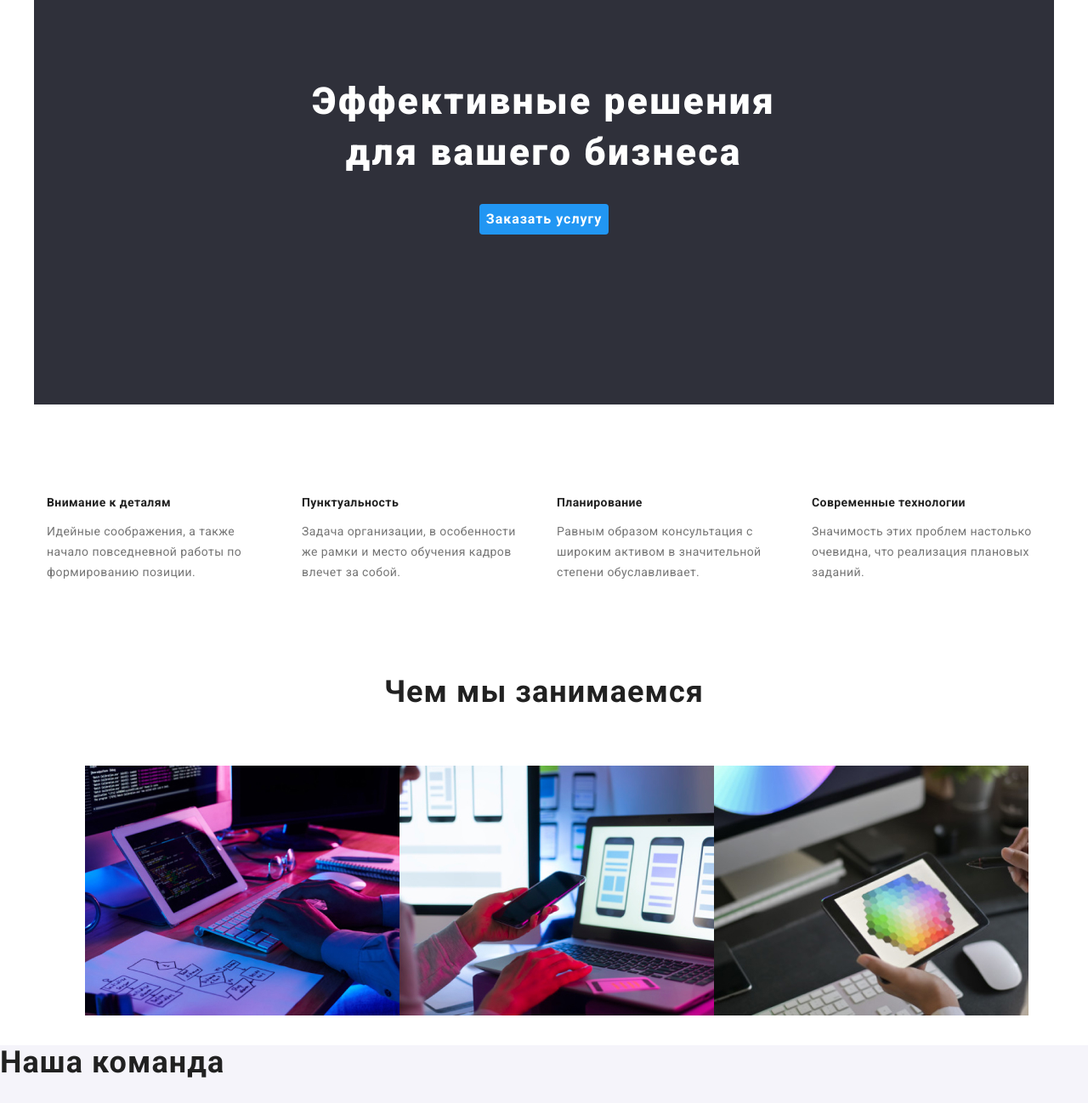
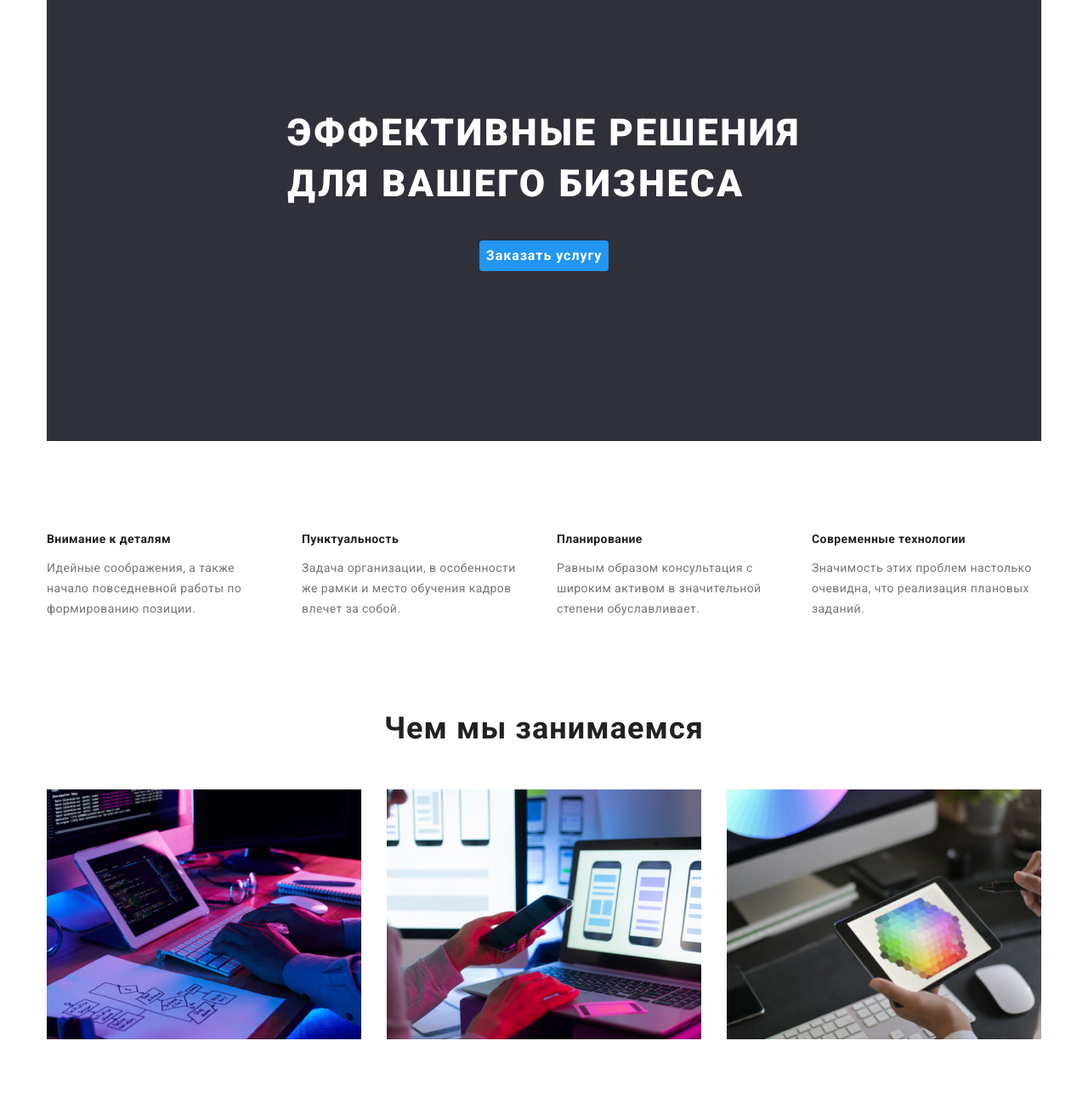
Before and after one commit to ViktorBalko/goit-markup-hw-03, a plain HTML site: page index.html in a window 1280 px wide. Shown: the part 160-1458 px from the top of the page at 85% size. Drawn offline with nearby package versions, Linux system fonts and the light colour scheme; a web font is replaced by a local one.

Commit message:
31.03
с нуля

```diff
--- a/css/styles.css
+++ b/css/styles.css
@@ -61,12 +61,6 @@
   --active-btn-order: #188ce8;
 }
 
-*,
-*::before,
-*::after {
-  box-sizing: border-box;
-}
-
 /* body */
 
 .body {
@@ -109,8 +103,6 @@ li {
 }
 
 .nav-button {
-  padding-top: 32px;
-  padding-bottom: 32px;
   color: var(--main-text-color);
   font-family: "Roboto", sans-serif;
   font-weight: 500;
@@ -144,8 +136,6 @@ a[href^="tel"]:focus {
 /* main */
 
 button {
-  display: inline-block;
-  margin: 1px 10px;
   color: var(--main-text-color);
   font-family: "Roboto", sans-serif;
   font-weight: 500;
@@ -155,8 +145,6 @@ button {
   letter-spacing: 0.03em;
   background: var(--background-button-color);
   border-radius: 4px;
-  border: 1px solid transparent;
-  min-width: 145px;
 }
 
 button:hover,
@@ -164,59 +152,6 @@ button:focus {
   color: var(--white-color);
   background: var(--active-text-color);
 }
-
-/*
-.btn-all {
-  width: 73px;
-  height: 38px;
-  left: 495px;
-  top: 174px;
-  border-radius: 4px;
-}
-
-
-.btn-web {
-  width: 128px;
-  height: 38px;
-  left: 576px;
-  top: 174px;
-  border-radius: 4px;
-}
-
-
-.btn-apps {
-  width: 145px;
-  height: 38px;
-  left: 712px;
-  top: 174px;
-  border-radius: 4px;
-}
-
-.btn-design {
-  width: 103px;
-  height: 38px;
-  left: 865px;
-  top: 174px;
-  border-radius: 4px;
-}
-
-.btn-marketing {
-  width: 130px;
-  height: 38px;
-  left: 976px;
-  top: 174px;
-  border-radius: 4px;
-}
-
-.btn-order {
-  width: 200px;
-  height: 50px;
-  left: 700px;
-  top: 430px;
-  border-radius: 4px;
-}
-
-*/
 
 /* mosaic */
 
@@ -271,59 +206,10 @@ address {
   letter-spacing: 0.03em;
 }
 
+/* index */
+
 .body {
   background-color: var(--white-color);
-}
-
-/* header-box */
-
-.header-box {
-  display: flex;
-  width: 1200px;
-  align-items: center;
-  margin-left: auto;
-  margin-right: auto;
-  padding-left: 15px;
-  padding-right: 15px;
-}
-
-.header-logo {
-  display: flex;
-  margin-right: 93px;
-  margin-left: auto;
-}
-
-.hero-box {
-  display: flex;
-  width: 1200px;
-  margin-left: auto;
-  margin-right: auto;
-  padding-left: 15px;
-  padding-right: 15px;
-  background-color: var(--background-footer-color);
-}
-.header-nav {
-  display: flex;
-  padding-left: 0px;
-}
-
-.header-nav li + li {
-  margin-left: 50px;
-}
-
-.header-nav li:first-child {
-  margin-left: 0px;
-}
-
-.header-link {
-  display: flex;
-  margin-right: auto;
-  margin-left: 331px;
-  padding-left: 0px;
-}
-
-.header-link li + li {
-  margin-left: 50px;
 }
 
 /* hero */
@@ -335,31 +221,14 @@ address {
   font-size: 44px;
   line-height: 1.36;
   letter-spacing: 0.06em;
+  text-transform: uppercase;
 }
 
 .section-hero {
-  display: block;
-  margin-left: auto;
-  margin-right: auto;
-}
-
-.section-hero h1 {
-  text-align: center;
-  padding-top: 200px;
-
-  margin-top: 0px;
-  margin-bottom: 0px;
-  margin-left: auto;
-  margin-right: auto;
+  background-color: var(--background-footer-color);
 }
 
 .btn-order {
-  display: block;
-  margin-left: auto;
-  margin-right: auto;
-  margin-top: 30px;
-  margin-bottom: 200px;
-
   color: var(--white-color);
   font-family: "Roboto", sans-serif;
   font-weight: 700;
@@ -367,7 +236,6 @@ address {
   line-height: 1.87;
   text-align: center;
   letter-spacing: 0.06em;
-
   background: var(--active-text-color);
   border-radius: 4px;
   border: 2px solid var(--active-text-color);
@@ -379,31 +247,6 @@ address {
 }
 
 /* features */
-
-.features-box {
-  display: flex;
-  width: 1200px;
-  margin-left: auto;
-  margin-right: auto;
-  margin-top: 0px;
-  margin-bottom: 0px;
-  padding-right: 15px;
-  padding-left: 15px;
-  justify-content: space-between;
-  background-color: var(--white-color);
-}
-
-.features-box li {
-  width: 270px;
-  margin-right: 30px;
-  padding-top: 94px;
-}
-
-.features-box li:last-child {
-  width: 270px;
-  margin-right: 0px;
-  margin-left: 0px;
-}
 
 .section-features,
 .section-activity {
@@ -430,14 +273,6 @@ address {
 /* activity */
 
 .section-activity h2 {
-  text-align: center;
-  padding-top: 94px;
-  padding-bottom: 50px;
-  margin-top: 0px;
-  margin-bottom: 0px;
-  margin-left: auto;
-  margin-right: auto;
-
   color: var(--main-text-color);
   font-family: "Roboto", sans-serif;
   font-weight: 700;
@@ -446,35 +281,11 @@ address {
   letter-spacing: 0.03em;
 }
 
-.section-activity {
-  width: 1200px;
-  background-color: var(--white-color);
-  margin-right: auto;
-  margin-left: auto;
-  padding-right: 15px;
-  padding-left: 15px;
+/* team */
+
+.team-card {
+  text-align: center;
 }
-
-.activity-box {
-  display: flex;
-  width: 1200px;
-  padding-left: 0px;
-  justify-content: center;
-}
-
-/*
-.activity-img {
-  display: block;
-  width: 1200px;
-  text-align: center;
-  margin-left: auto;
-  margin-right: auto;
-
-  background-color: red;
-}
-*/
-
-/* team */
 
 .section-team {
   background-color: var(--background-button-color);
@@ -505,3 +316,157 @@ address {
   font-size: 16px;
   line-height: 1.18;
 }
+
+/* Homework #3 */
+
+.body {
+  box-sizing: border-box;
+  width: 1200px;
+  padding-right: 15px;
+  padding-left: 15px;
+  margin-right: auto;
+  margin-left: auto;
+}
+
+*,
+*::before,
+*::after {
+  box-sizing: inherit;
+}
+
+/* header */
+
+.header-box {
+  display: flex;
+  align-items: center;
+  margin-right: auto;
+  margin-left: auto;
+}
+
+.header-logo {
+  display: flex;
+  margin-right: 93px;
+  margin-left: auto;
+}
+
+.header-nav {
+  display: flex;
+  padding-left: 0px;
+}
+
+.header-nav li + li {
+  margin-left: 50px;
+}
+
+.header-nav li:first-child {
+  margin-left: 0px;
+}
+
+.header-link {
+  display: flex;
+  margin-right: auto;
+  margin-left: 331px;
+  padding-left: 0px;
+}
+
+.header-link li + li {
+  margin-left: 50px;
+}
+
+/* hero */
+
+.hero-box {
+  display: flex;
+  margin-left: auto;
+  margin-right: auto;
+  background-color: var(--background-footer-color);
+}
+
+.section-hero {
+  display: block;
+  margin-left: auto;
+  margin-right: auto;
+  padding-top: 200px;
+}
+
+.btn-order {
+  display: block;
+  margin-left: auto;
+  margin-right: auto;
+  margin-top: 30px;
+  margin-bottom: 200px;
+}
+.features-box {
+  display: flex;
+  padding-left: 0px;
+  margin-left: auto;
+  margin-right: auto;
+  margin-top: 0px;
+  margin-bottom: 0px;
+  justify-content: space-between;
+  background-color: var(--white-color);
+}
+
+.features-box li {
+  width: 270px;
+  margin-right: 30px;
+  padding-top: 94px;
+}
+
+.features-box li:last-child {
+  width: 270px;
+  margin-right: 0px;
+  margin-left: 0px;
+}
+
+.section-features,
+.section-activity {
+  background-color: var(--white-color);
+}
+
+.section-activity h2 {
+  text-align: center;
+  padding-top: 94px;
+  padding-bottom: 50px;
+  margin-top: 0px;
+  margin-bottom: 0px;
+  margin-left: auto;
+  margin-right: auto;
+}
+
+.activity-box {
+  display: flex;
+  margin-top: 0px;
+  margin-bottom: 0px;
+  padding-bottom: 94px;
+  padding-left: 0px;
+  justify-content: space-between;
+}
+
+.activity-box li + li {
+  margin-left: 30px;
+}
+
+/* team */
+
+.section-team h2 {
+  text-align: center;
+  padding-top: 94px;
+  padding-bottom: 50px;
+  margin-top: 0px;
+  margin-bottom: 0px;
+  margin-left: auto;
+  margin-right: auto;
+}
+
+.team-card {
+  display: flex;
+  padding-left: 0px;
+  padding-bottom: 94px;
+  justify-content: space-between;
+}
+
+.team-card li {
+  display: block;
+  border: 1px solid black;
+}
```
